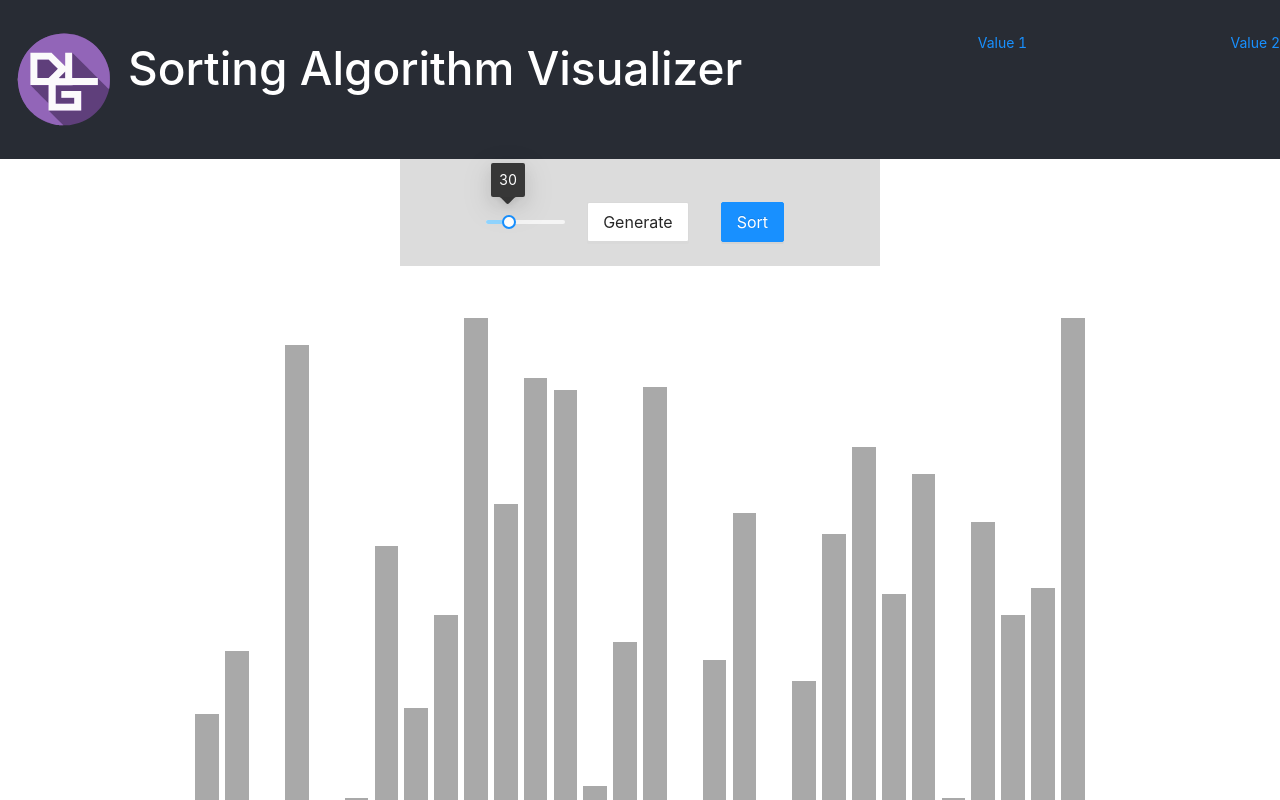
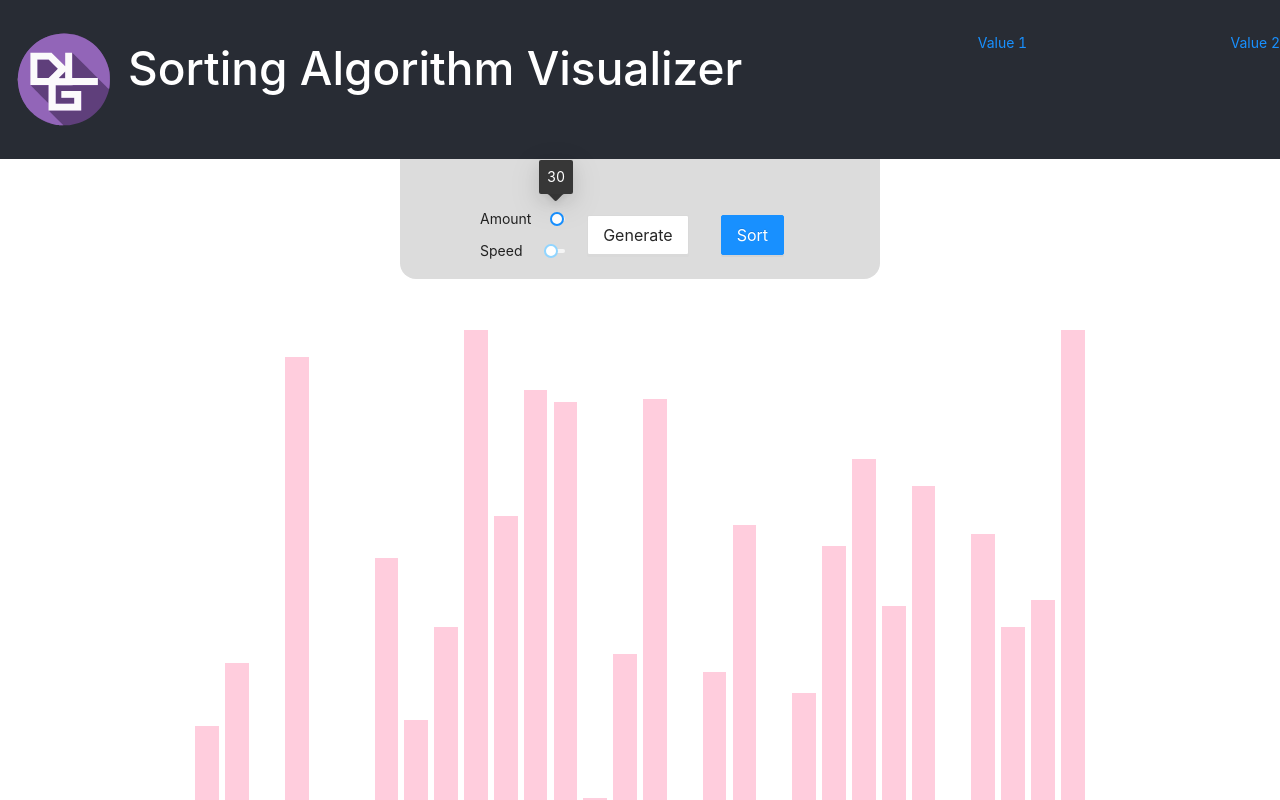
Before and after one commit to dorlugasigal/SortingAlgorithmVisualizer, a Next.js app: page / in a window 1280 px wide. Shown: the top 800 px of the page. Built offline with nearby package versions, Linux system fonts and the light colour scheme.

Commit message:
4 be able to control speed of sorting (#5)
* :wip: adding timeouts and steps

* added more steps

* working automatic visualizer but setTimeout doesnt

* fidxed timeout

* added cancelation of sorting

* :rotating_light: fix lint

* run lint

* coloring

```diff
--- a/src/components/scss/main/index.tsx
+++ b/src/components/scss/main/index.tsx
@@ -12,10 +12,13 @@ export interface Step {
 }
 export const Main: React.FC = () => {
     const router = useRouter();
-    const DEAFULT_VALUE = 30;
-    const [amount, setAmount] = useState(DEAFULT_VALUE);
+    const DEAFULT_ARRARY_SIZE = 30;
+    const DEAFULT_SPEED = 100;
+    const [amount, setAmount] = useState(DEAFULT_ARRARY_SIZE);
+    const [speed, setSpeed] = useState(DEAFULT_SPEED);
     const [array, setArray] = useState<number[]>([]);
     const [steps, setSteps] = useState<Step[]>([]);
+    const [isSorting, setIsSorting] = useState(false);
     const [currentStepIndex, setCurrentStepIndex] = useState<number>(0);
     const [timeouts, setTimeouts] = useState<NodeJS.Timeout[]>([]);
 
@@ -30,12 +33,11 @@ export const Main: React.FC = () => {
         }
         timeouts.forEach((timeout) => clearTimeout(timeout));
         setTimeouts([]);
-
         setCurrentStepIndex(0);
         setSteps([]);
+        setIsSorting(false);
         setArray(arr);
     };
-
     const swap = (arr: number[], xp: number, yp: number) => {
         const temp = arr[xp];
         arr[xp] = arr[yp];
@@ -70,14 +72,17 @@ export const Main: React.FC = () => {
         if (timeouts.length > 0) {
             timeouts.forEach((timeout) => clearTimeout(timeout));
             setTimeouts([]);
+            setIsSorting(false);
             return;
         }
         const updateCurrentStep = (i: number): NodeJS.Timeout => {
             return setTimeout(function () {
                 setSteps([...steps]);
                 setCurrentStepIndex(i);
-            }, i * 10);
+            }, i * speed);
         };
+        setIsSorting(true);
+
         const steps = await bubbleSort([...array], array.length);
         const timeoutsArray = [];
         for (let index = 0; index < steps.length; index++) {
@@ -88,10 +93,13 @@ export const Main: React.FC = () => {
     return (
         <div className={styles.wrapper}>
             <SortingManager
-                DEAFULT_VALUE={DEAFULT_VALUE}
+                DEAFULT_AMOUNT_VALUE={DEAFULT_ARRARY_SIZE}
+                DEAFULT_SPEED_VALUE={DEAFULT_SPEED}
                 onSetAmount={setAmount}
+                onSetSpeed={setSpeed}
                 onGenerateArray={generateArray}
                 onBeginSort={sort}
+                isSorting={isSorting}
             />
             <Visualizer
                 array={array}
--- a/src/components/scss/sortingManager/index.module.scss
+++ b/src/components/scss/sortingManager/index.module.scss
@@ -2,12 +2,27 @@
     display: flex;
     justify-content: space-evenly;
     background-color: gainsboro;
-    padding: 1.7rem 5rem 0.5rem 5rem;
+    padding: 2.5rem 5rem 0.5rem 5rem;
     margin: 0 25rem;
     align-items: center;
+    border-radius: 0 0 1rem 1rem;
 
-    .slider {
-        flex: 5;
+    .slidersContainer {
+        flex: 4;
+        width: 100%;
+        .sliderContainer {
+            display: flex;
+            justify-content: center;
+            align-items: center;
+            .label {
+                margin-right: 1rem;
+                flex: 1;
+            }
+            .slider {
+                flex: 1;
+                flex: 5;
+            }
+        }
     }
     .button {
         flex: 1;
--- a/src/components/scss/sortingManager/index.tsx
+++ b/src/components/scss/sortingManager/index.tsx
@@ -3,8 +3,11 @@ import { Button, Slider } from "antd";
 import styles from "./index.module.scss";
 
 type SortingManagerProps = {
-    DEAFULT_VALUE: number;
+    DEAFULT_AMOUNT_VALUE: number;
+    DEAFULT_SPEED_VALUE: number;
+    isSorting: boolean;
     onSetAmount: (amount: number) => void;
+    onSetSpeed: (amount: number) => void;
     onGenerateArray: () => void;
     onBeginSort: () => void;
 };
@@ -12,25 +15,42 @@ type SortingManagerProps = {
 export const SortingManager: React.FC<SortingManagerProps> = (props) => {
     return (
         <div className={styles.row}>
+            <div className={styles.slidersContainer}>
+                <div className={styles.sliderContainer}>
+                    <label className={styles.label}>Amount</label>
                     <Slider
                         className={styles.slider}
                         min={2}
                         max={100}
-                defaultValue={props.DEAFULT_VALUE}
+                        defaultValue={props.DEAFULT_AMOUNT_VALUE}
                         tooltipVisible
                         onChange={props.onSetAmount}
                     />
+                </div>
+                <div className={styles.sliderContainer}>
+                    <label className={styles.label}>Speed</label>
+                    <Slider
+                        className={styles.slider}
+                        min={0}
+                        max={300}
+                        defaultValue={props.DEAFULT_SPEED_VALUE}
+                        onChange={props.onSetSpeed}
+                    />
+                </div>
+            </div>
             <Button
                 onClick={props.onGenerateArray}
                 type="default"
+                disabled={props.isSorting}
                 size="large"
                 className={styles.button}
             >
-                Generate
+                {props.isSorting ? "Stop" : "Generate"}
             </Button>
             <Button
                 onClick={props.onBeginSort}
                 type="primary"
+                danger={props.isSorting}
                 size="large"
                 className={styles.button}
             >
--- a/src/components/scss/visualizer/index.tsx
+++ b/src/components/scss/visualizer/index.tsx
@@ -2,7 +2,6 @@ import useWindowDimensions from "../../../hooks/windowDimension";
 import styles from "./index.module.scss";
 import React, { useEffect } from "react";
 import { Step } from "../main";
-
 type VisualizerType = {
     array: number[];
     amount: number;
@@ -37,10 +36,17 @@ export const Visualizer: React.FC<VisualizerType> = ({ ...props }) => {
     const decideColor = (index: number) => {
         return currentStep &&
             currentStep.highlightElementAtIndex.includes(index)
-            ? "black"
+            ? "#8946A6"
             : inRange(index)
-            ? "green"
-            : "darkgray";
+            ? "#EA99D5"
+            : "#FFCDDD";
+    };
+
+    const calculateMarginBottom = (index: number) => {
+        return currentStep &&
+            currentStep.highlightElementAtIndex.includes(index)
+            ? amount * -0.03
+            : amount * -0.03 + 4;
     };
 
     const calculateWidth = () => {
@@ -60,7 +66,9 @@ export const Visualizer: React.FC<VisualizerType> = ({ ...props }) => {
                                 height: `${item * 3 + 22}px`,
                                 width: `${calculateWidth()}px`,
                                 margin: `${amount * -0.03 + 4}px`,
-                                marginBottom: `${amount * -0.03 + 4}px`,
+                                marginBottom: `${calculateMarginBottom(
+                                    index,
+                                )}px`,
                                 backgroundColor: decideColor(index),
                                 display: "flex",
                                 justifyContent: "center",
```
Also changed, not shown: tsconfig.json (+12 -28 lines). Lines whose indentation alone changed are shown as unchanged.
